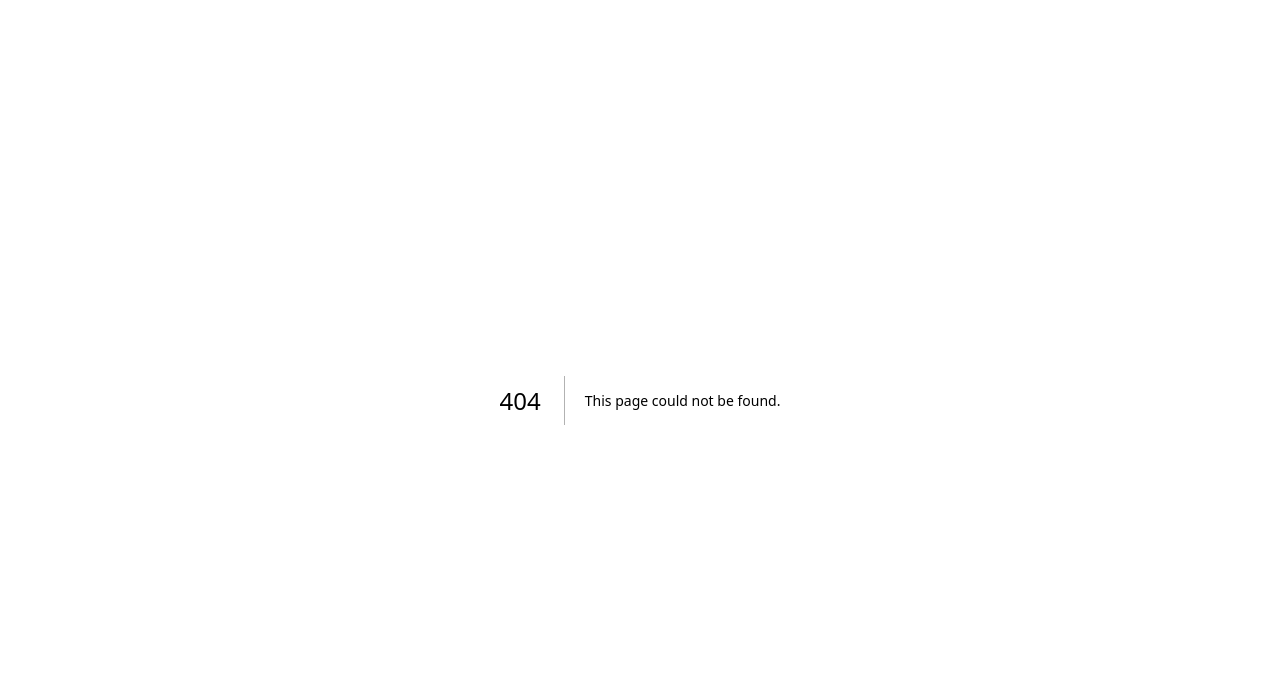
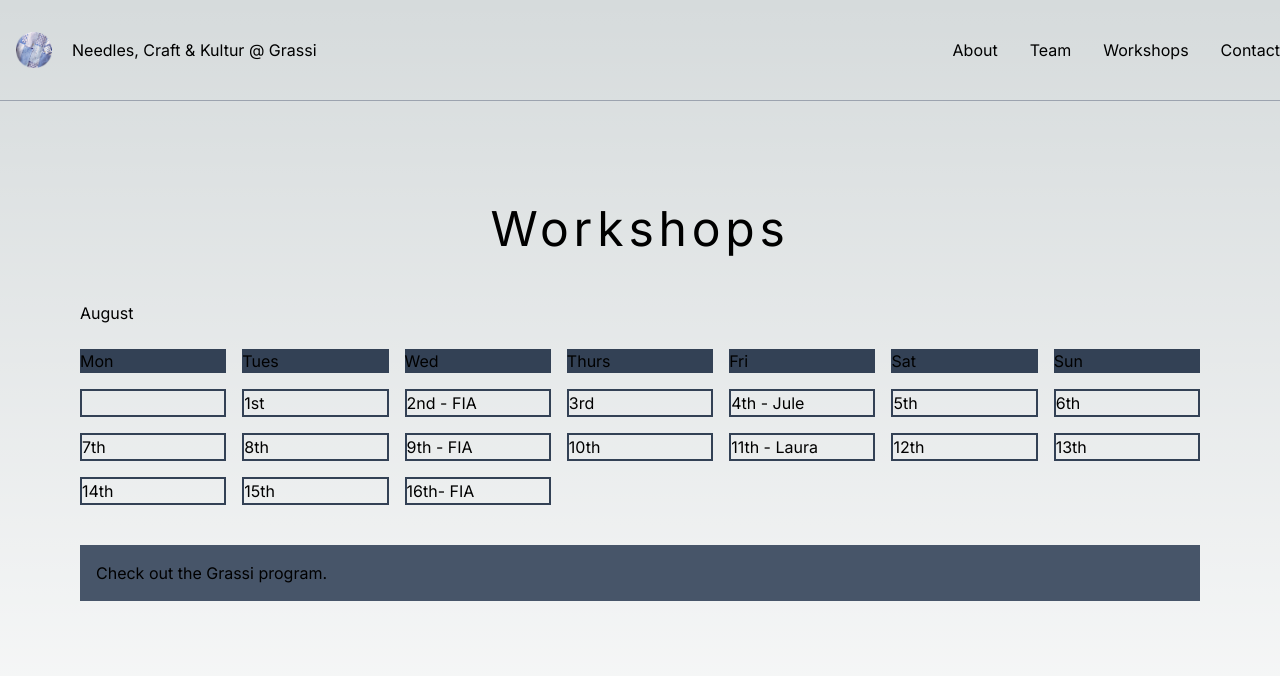
Before and after one commit to Laurazig/needles-craft-kultur, a Next.js app: page /workshops in a window 1280 px wide. Before the commit this address had no page. Shown: the top 676 px of the page. Built offline with nearby package versions, Linux system fonts and the light colour scheme.

Commit message:
added workshop calendar page

```diff
--- a/app/components/header/burger/burger.tsx
+++ b/app/components/header/burger/burger.tsx
@@ -57,9 +57,9 @@ export default function Burger() {
                             <li className="border-b border-gray-400 my-8 uppercase hover:text-gray-400">
                                 <a href="/team">Team</a>
                             </li>
-                            {/* <li className="border-b border-gray-400 my-8 uppercase hover:text-gray-400">
+                            <li className="border-b border-gray-400 my-8 uppercase hover:text-gray-400">
                                 <a href="/workshops">Workshops</a>
-                            </li> */}
+                            </li>
                             {/* <li className="border-b border-gray-400 my-8 uppercase">
                                 <a href="/blog">Blog</a>
                             </li> */}
@@ -78,9 +78,9 @@ export default function Burger() {
                     <li>
                         <a href="/team" className="hover:text-gray-400">Team</a>
                     </li>
-                    {/* <li>
+                    <li>
                         <a href="/workshops" className="hover:text-gray-400">Workshops</a>
-                    </li> */}
+                    </li>
                     {/* <li>
                         <a href="/blog">Blog</a>
                     </li> */}
--- a/app/components/workshops/page.tsx
+++ /dev/null
@@ -1,16 +0,0 @@
-import React from "react"
-import Header from "../header/Header"
-import Image from "next/image"
-
-export default function Workshops() {
-
-    return (
-        <>
-            <Header />
-            <main className="flex min-h-screen flex-col items-center justify-between p-5 md:p-20">
-                <h1 className='text-center text-5xl mt-6 mb-6 tracking-widest'>Workshops</h1>
-                <a href="https://grassi-voelkerkunde.skd.museum/en/programm/">Check out the Grassi program.</a>
-            </main>
-        </>
-    )
-}
--- /dev/null
+++ b/app/workshops/page.tsx
@@ -0,0 +1,43 @@
+import React from "react"
+import Header from "../components/header/Header"
+import Image from "next/image"
+
+export default function Workshops() {
+
+    return (
+        <>
+            <Header />
+            <main className="flex min-h-screen flex-col p-5 md:p-20">
+                <h1 className='text-center text-5xl mt-6 mb-6 tracking-widest'>Workshops</h1>
+                <h2 className="my-6">August</h2>
+                <div className="grid grid-cols-7 gap-4">
+                    <div className="bg-slate-700">Mon</div>
+                    <div className="bg-slate-700">Tues</div>
+                    <div className="bg-slate-700">Wed</div>
+                    <div className="bg-slate-700">Thurs</div>
+                    <div className="bg-slate-700">Fri</div>
+                    <div className="bg-slate-700">Sat</div>
+                    <div className="bg-slate-700">Sun</div>
+                    <div className="border-2 border-slate-700"></div>
+                    <div className="border-2 border-slate-700">1st</div>
+                    <div className="border-2 border-slate-700">2nd - FIA</div>
+                    <div className="border-2 border-slate-700">3rd</div>
+                    <div className="border-2 border-slate-700">4th - Jule</div>
+                    <div className="border-2 border-slate-700">5th</div>
+                    <div className="border-2 border-slate-700">6th</div>
+                    <div className="border-2 border-slate-700">7th</div>
+                    <div className="border-2 border-slate-700">8th</div>
+                    <div className="border-2 border-slate-700">9th - FIA</div>
+                    <div className="border-2 border-slate-700">10th</div>
+                    <div className="border-2 border-slate-700">11th - Laura</div>
+                    <div className="border-2 border-slate-700">12th</div>
+                    <div className="border-2 border-slate-700">13th</div>
+                    <div className="border-2 border-slate-700">14th</div>
+                    <div className="border-2 border-slate-700">15th</div>
+                    <div className="border-2 border-slate-700">16th- FIA</div>
+                </div>
+                <a href="https://grassi-voelkerkunde.skd.museum/en/programm/" target="_blank" className="bg-slate-600 mt-10 p-4 w-30 hover:text-slate-200">Check out the Grassi program.</a>
+            </main>
+        </>
+    )
+}
```
